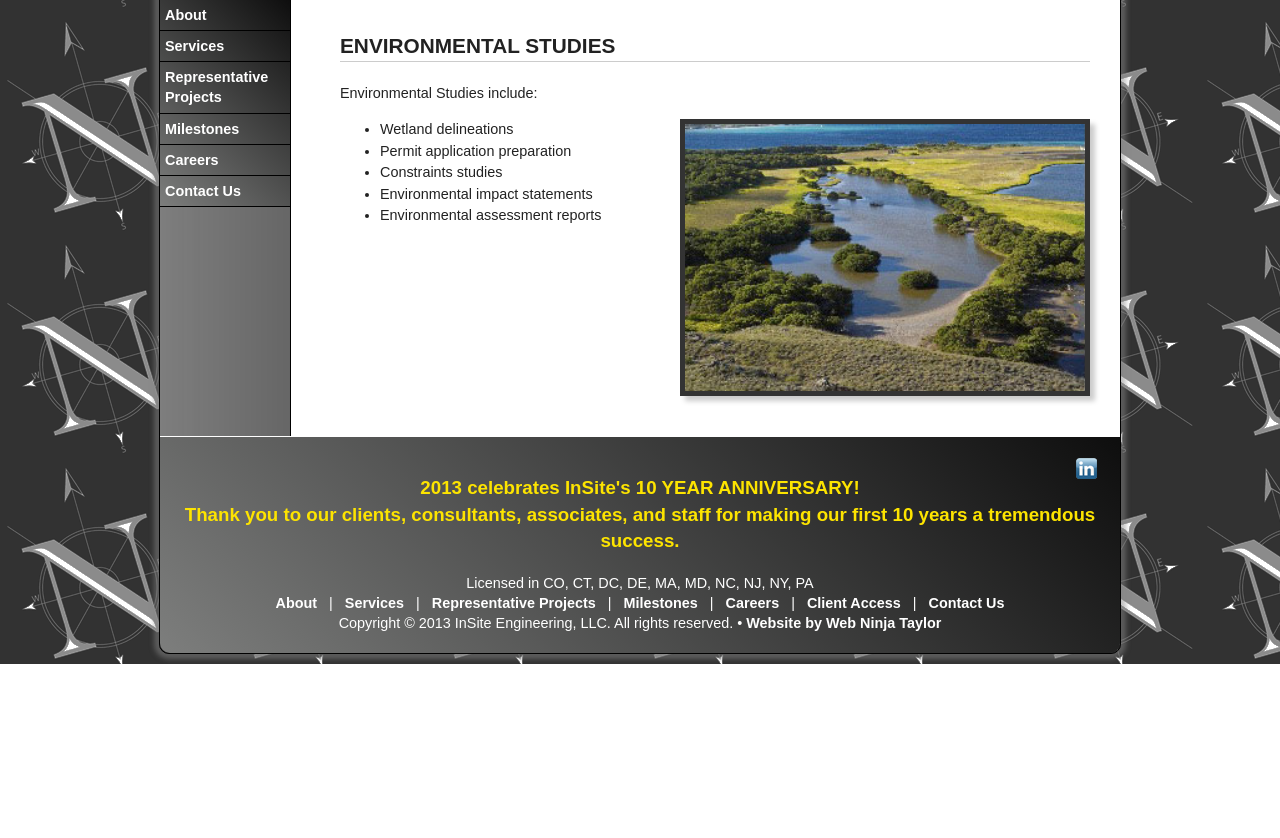
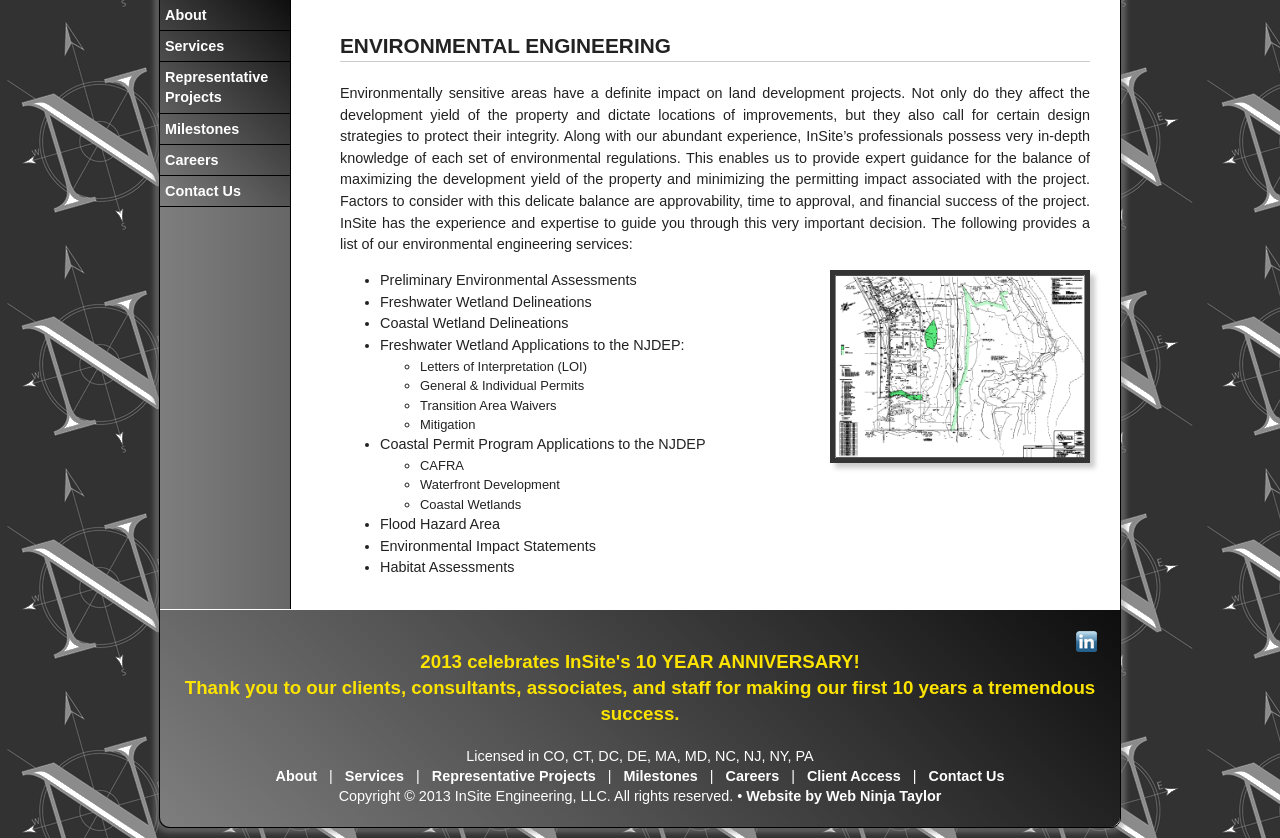
Before and after one commit to webninjataylor/insite, a PHP site: page /services/environmentalstudies.php in a window 1280 px wide. Shown: the part 209-1047 px from the top of the page. Before the commit the page ends 873 px from the top, so only its background shows below. Run offline with PHP 8.4, Linux system fonts and the light colour scheme.

Commit message:
Finished Services updates

```diff
--- a/includes/menu.php
+++ b/includes/menu.php
@@ -18,7 +18,7 @@
             <li><a href="/development/insite/services/duediligence.php">Due Diligence</a></li>
             <li><a href="/development/insite/services/permitting.php">Permitting &amp; Expediting</a></li>
             <li><a href="/development/insite/services/landsurveying.php">Land Surveying</a></li>
-            <li><a href="/development/insite/services/environmentalstudies.php">Environmental Studies</a></li>
+            <li><a href="/development/insite/services/environmentalstudies.php">Environmental Engineering</a></li>
             <li><a href="/development/insite/services/geotechnical.php">Geotechnical</a></li>
             <li><a href="/development/insite/services/trafficengineering.php">Traffic Engineering</a></li>
             <li><a href="/development/insite/services/constructionservices.php">Construction Services</a></li>
--- a/services/environmentalstudies.php
+++ b/services/environmentalstudies.php
@@ -2,7 +2,7 @@
 <html lang="en-US">
 <head>
     <meta charset="UTF-8">
-    <title>InSite: Environmental Studies</title>
+    <title>InSite: Environmental Engineering</title>
     <?php include('../includes/meta.php'); ?>
 </head>
 <body ontouchmove="BlockMove(event);">
@@ -10,15 +10,31 @@
     <section>
         <?php include('../includes/menu.php'); ?>
         <article>
-            <h1>Environmental Studies</h1>
-            <p>Environmental Studies include:</p>
-            <img src="../images/environmentalstudies.jpg" alt="" class="photo-right-big">
+            <h1>Environmental Engineering</h1>
+            <p>Environmentally sensitive areas have a definite impact on land development projects.  Not only do they affect the development yield of the property and dictate locations of improvements, but they also call for certain design strategies to protect their integrity.  Along with our abundant experience, InSite’s professionals possess very in-depth knowledge of each set of environmental regulations.  This enables us to provide expert guidance for the balance of maximizing the development yield of the property and minimizing the permitting impact associated with the project.  Factors to consider with this delicate balance are approvability, time to approval, and financial success of the project.  InSite has the experience and expertise to guide you through this very important decision.  The following provides a list of our environmental engineering services:</p>
+            <img src="../images/env.png" class="photo-right">
             <ul>
-                <li>Wetland delineations</li>
-                <li>Permit application preparation</li>
-                <li>Constraints studies</li>
-                <li>Environmental impact statements</li>
-                <li>Environmental assessment reports</li>
+                <li>Preliminary Environmental Assessments</li>
+                <li>Freshwater Wetland Delineations</li>
+                <li>Coastal Wetland Delineations</li>
+                <li>Freshwater Wetland Applications to the NJDEP:
+                    <ul>
+                        <li>Letters of Interpretation (LOI)</li>
+                        <li>General &amp; Individual Permits</li>
+                        <li>Transition Area Waivers</li>
+                        <li>Mitigation</li>
+                    </ul>
+                </li>
+                <li>Coastal Permit Program Applications to the NJDEP
+                    <ul>
+                        <li>CAFRA</li>
+                        <li>Waterfront Development</li>
+                        <li>Coastal Wetlands</li>
+                    </ul>
+                </li>
+                <li>Flood Hazard Area</li>
+                <li>Environmental Impact Statements</li>
+                <li>Habitat Assessments</li>
             </ul>
         </article>
     </section>
--- a/services/experttestimony.php
+++ b/services/experttestimony.php
@@ -11,6 +11,8 @@
         <?php include('../includes/menu.php'); ?>
         <article>
             <h1>Expert Testimony</h1>
+            <img src="../images/et.png" class="photo-right">
+            <p>Technical proficiency is only part of the picture when a land development project must go through a public meeting process prior to approval.  The same goes for projects that must go through a court of law.  InSite’s professionals have made hundreds of presentations as experts in the fields of both Professional Engineering and Professional Planning.  Our ability to clearly, concisely, and with conviction present land development applications as well as our enduring and excellent reputation in the field provides our clients the representation needed to properly support every application.  Our presentations are supported by professionally mounted renderings, photo exhibits, and illustrations to further support each application.</p>
         </article>
     </section>
     <?php include('../includes/footer.php'); ?>
```
Also changed, not shown: services/constructionservices.php (+18 -8 lines), services/geotechnical.php (+14 -1 lines), services/landsurveying.php (+12 -7 lines), services/trafficengineering.php (+16 -1 lines), images/ca1.jpg (added), images/ca2.jpg (added), images/env.png (added), images/et.png (added), images/geo.jpg (added), images/survey.jpg (added), images/traffic.png (added).
